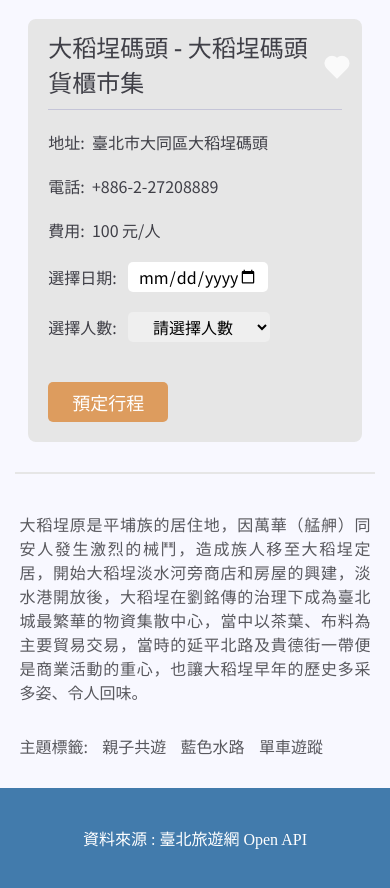
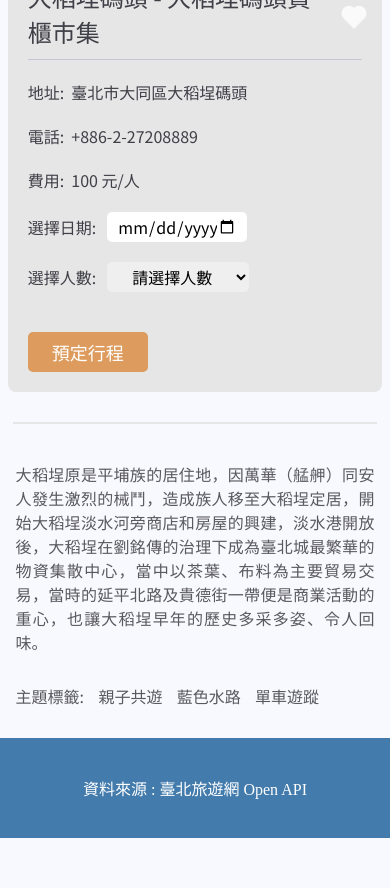
Before and after one commit to Ben950128/Taipei_Itinerary_Planner, a Flask app: page /attraction/1 in a window 390 px wide. Shown: the part 487-1375 px from the top of the page. After the commit the page ends 1325 px from the top, so only its background shows below. Run offline with Flask 2, Linux system fonts and the light colour scheme; data comes from the database, SQL or seed files in the repository.

Commit message:
modify css of RWD

```diff
--- a/static/css/attraction.css
+++ b/static/css/attraction.css
@@ -303,27 +303,31 @@ body {
 
 @media screen and (max-width:600px){
     #main_wrap {
-        width: 95%;
+        width: 98%;
     }
     #preview_img_wrap {
         display: none;
     }
+    #main_img_wrap {
+        width: 98%;
+        height: 350px;
+        margin: auto;
+    }
+    .attraction_img_block {
+        height: 350px;
+    }
     .attraction_img {
-        height: 400px;
+        height: 350px;
         object-fit: cover;
     }
-    #main_img_wrap {
-        width: 90%;
-        margin: auto;
-    }
     .detail_and_reserve {
-        width: 90%;
+        width: 98%;
         margin-top: 20px;
     }
     .bottom_hr {
+        width: 93%;
+    }
+    #introduction {
         width: 92%;
     }
-    #introduction {
-        width: 90%;
-    }
 }
```
